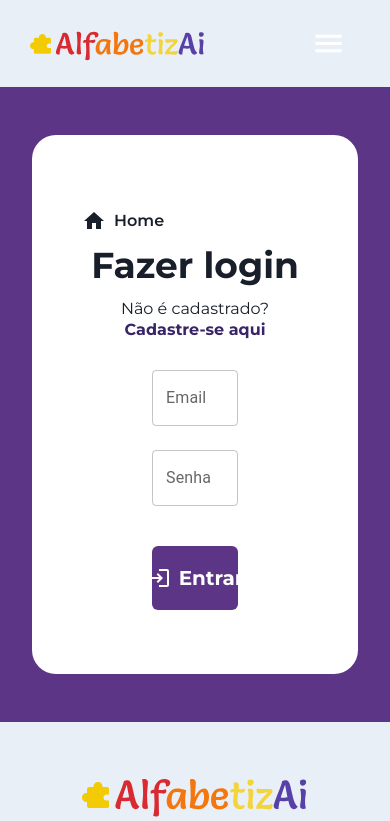
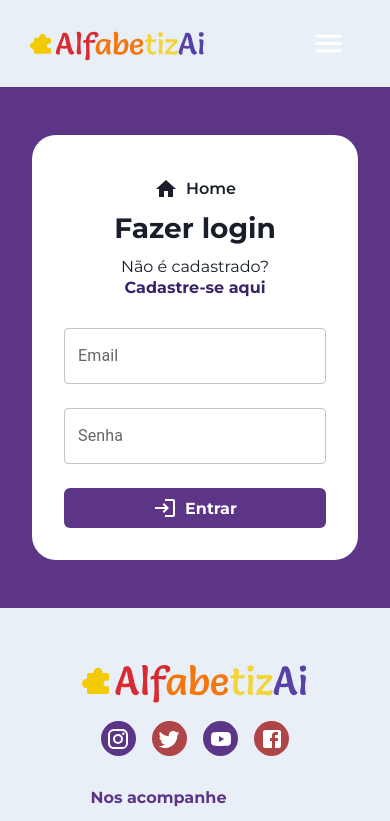
Before and after one commit to andr3felipe/alfabetizAi-react, a React (Vite) app: page /login in a window 390 px wide. Shown: the top 821 px of the page. Built offline with nearby package versions, Linux system fonts and the light colour scheme.

Commit message:
add: responsiveness

```diff
--- a/src/pages/app/Login/styles.ts
+++ b/src/pages/app/Login/styles.ts
@@ -29,6 +29,10 @@ export const Login = styled.div`
   border-radius: 24px;
   max-width: 900px;
   text-align: center;
+
+  @media (max-width: 1000px) {
+    padding: 2rem;
+  }
 `;
 
 export const BackToHome = styled(NavButton)`
@@ -42,6 +46,10 @@ export const BackToHome = styled(NavButton)`
   &:hover {
     transform: scale(1.1);
   }
+
+  @media (max-width: 475px) {
+    margin: 0 auto;
+  }
 `;
 
 export const Title = styled.h2`
@@ -49,6 +57,10 @@ export const Title = styled.h2`
   font-weight: 700;
   color: ${(props) => props.theme['blue-dark']};
   margin-bottom: 0.75rem;
+
+  @media (max-width: 1000px) {
+    font-size: 1.75rem;
+  }
 `;
 
 export const RegisterText = styled.span`
@@ -67,6 +79,10 @@ export const LoginForm = styled.form`
   flex-direction: column;
   gap: 1.5rem;
   padding: 0 5rem;
+
+  @media (max-width: 1000px) {
+    padding: 0;
+  }
 `;
 
 export const Input = styled(TextField)<InputProps>`
@@ -77,10 +93,10 @@ export const SubmitButton = styled.button`
   cursor: pointer;
   border: none;
   border-radius: 6px;
-  padding: 20px 0;
+  padding: 1.25rem 0;
   background-color: ${(props) => props.theme['purple-light']};
   color: ${(props) => props.theme.white};
-  font-size: 20px;
+  font-size: 1.25rem;
   font-weight: 700;
   display: flex;
   justify-content: center;
@@ -92,4 +108,10 @@ export const SubmitButton = styled.button`
   &:hover {
     opacity: 0.8;
   }
+
+  @media (max-width: 767px) {
+    padding: 0.5rem;
+    font-size: 1rem;
+    margin-top: 0;
+  }
 `;
```
